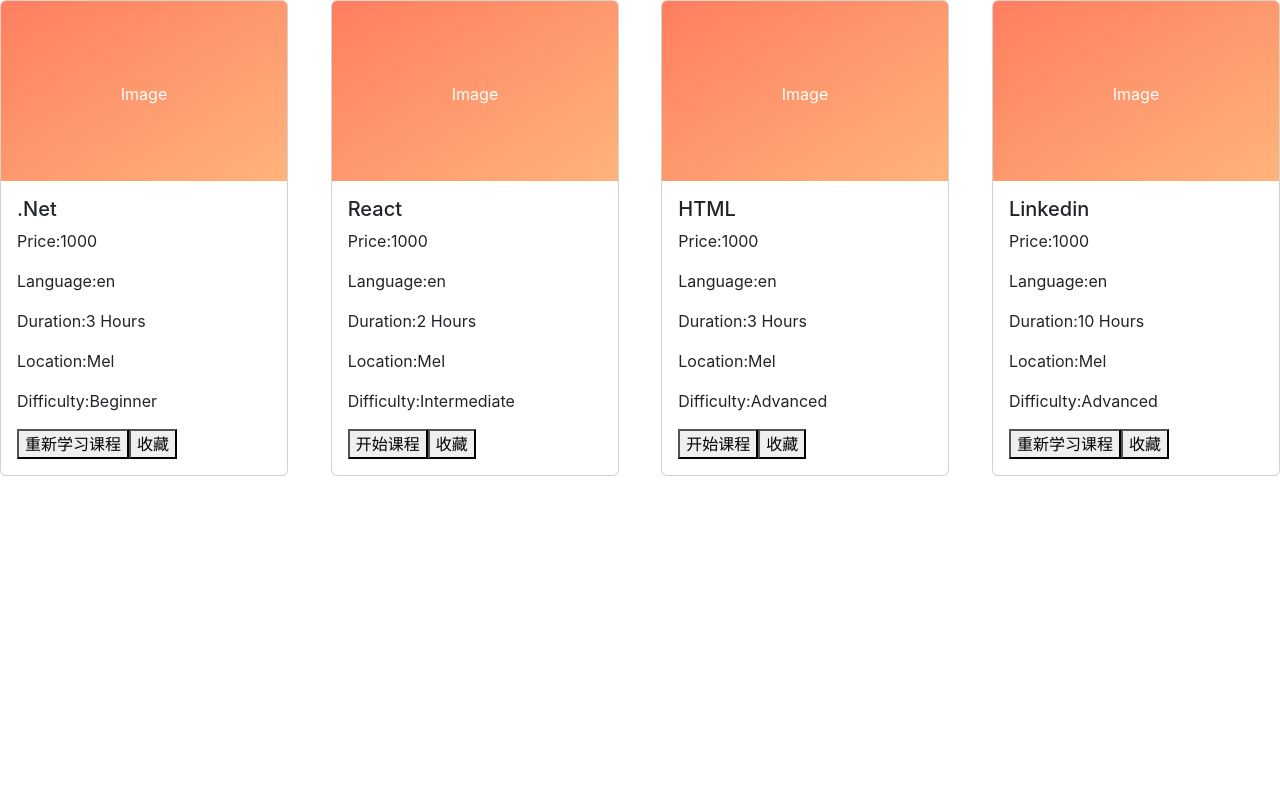
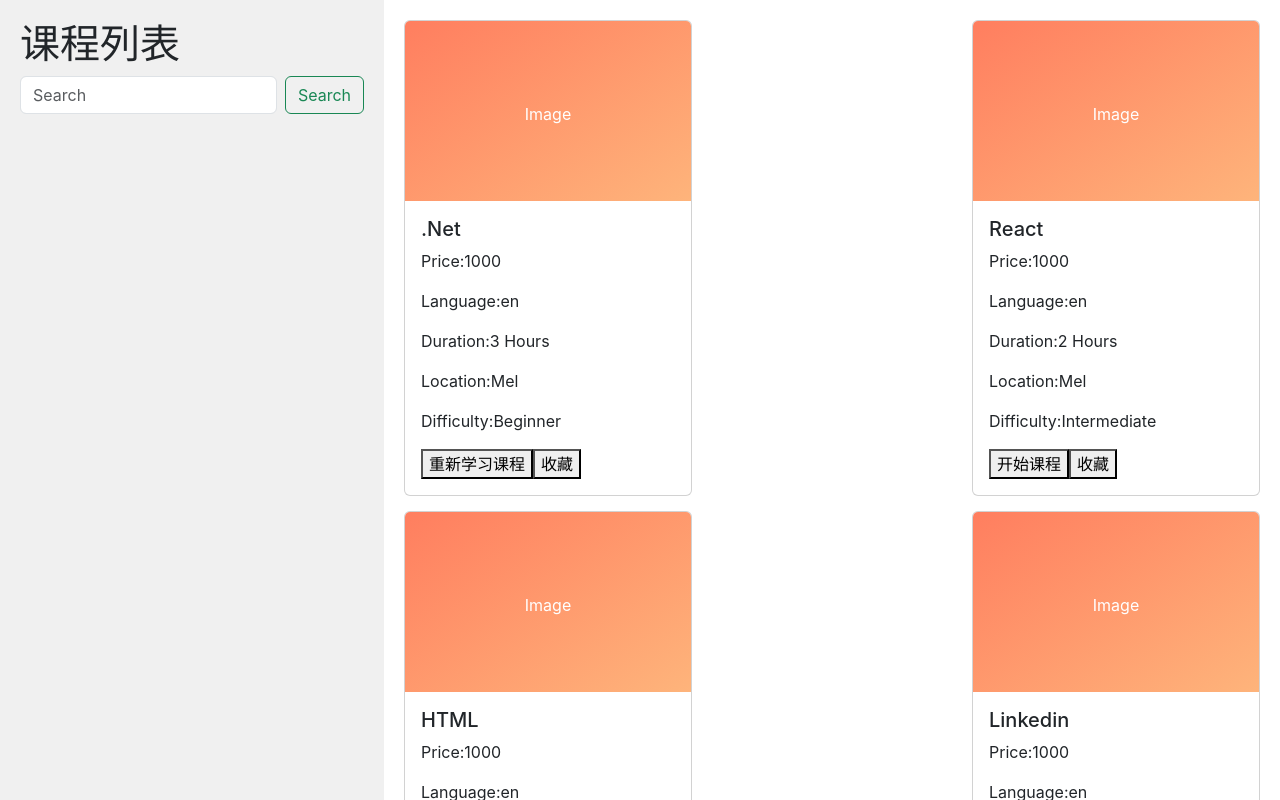
Before and after one commit to changzzzzz/JR-react-app-16, a React (Create React App) app: page / in a window 1280 px wide. Shown: the top 800 px of the page. Built offline with nearby package versions, Linux system fonts and the light colour scheme.

Commit message:
Implement Search Functionality

```diff
--- a/src/App.js
+++ b/src/App.js
@@ -1,88 +1,132 @@
-import logo from './logo.svg';
-import './App.scss';
+import logo from "./logo.svg";
+import "./App.scss";
 import { useState } from "react";
-import CourseCard from './component/course-card';
+import CourseCard from "./component/course-card";
 
 function App() {
-
-  const [cardList,setCardList] = useState([
-
+  const [cardList, setCardList] = useState([
     {
-        id:1,
-        title:".Net",
-        price:1000,
-        language:"en",
-        duration:"3 Hours",
-        location:"Mel",
-        recentAdded:false,
-        difficulty:"Beginner",
-        isCompleted:true
+      id: 1,
+      title: ".Net",
+      price: 1000,
+      language: "en",
+      duration: "3 Hours",
+      location: "Mel",
+      recentAdded: false,
+      difficulty: "Beginner",
+      isCompleted: true,
     },
     {
-        id:2,
-        title:"React",
-        price:1000,
-        language:"en",
-        duration:"2 Hours",
-        location:"Mel",
-        recentAdded:true,
-        difficulty:"Intermediate",
-        isCompleted:false
+      id: 2,
+      title: "React",
+      price: 1000,
+      language: "en",
+      duration: "2 Hours",
+      location: "Mel",
+      recentAdded: true,
+      difficulty: "Intermediate",
+      isCompleted: false,
     },
     {
-        id:3,
-        title:"HTML",
-        price:1000,
-        language:"en",
-        duration:"3 Hours",
-        location:"Mel",
-        recentAdded:false,
+      id: 3,
+      title: "HTML",
+      price: 1000,
+      language: "en",
+      duration: "3 Hours",
+      location: "Mel",
+      recentAdded: false,
       difficulty: "Advanced",
-        isCompleted:false
+      isCompleted: false,
     },
     {
-        id:4,
-        title:"Linkedin",
-        price:1000,
-        language:"en",
-        duration:"10 Hours",
-        location:"Mel",
-        recentAdded:true,
-        difficulty:"Advanced",
-        isCompleted:true
+      id: 4,
+      title: "Linkedin",
+      price: 1000,
+      language: "en",
+      duration: "10 Hours",
+      location: "Mel",
+      recentAdded: true,
+      difficulty: "Advanced",
+      isCompleted: true,
     },
+  ]);
 
-])
+  const [searchTerm, setSearchTerm] = useState("");
+  const handleSearchChange = (event) => {
+    setSearchTerm(event.target.value);
+  };
 
-
+  // 根据搜索关键字过滤课程列表
+  const filteredCards = cardList.filter(
+    (item) => item.title.toLowerCase().includes(searchTerm.toLowerCase()) // 忽略大小写
+  );
 
   return (
     <div className="App">
+      <div className="main-container">
+        <div className="sidebar">
+          {/* 可以添加侧边栏的内容 */}
+          <h1>课程列表</h1>
+          <form
+            class="d-flex"
+            role="search"
+            onSubmit={(e) => e.preventDefault()}
+          >
+            <input
+              class="form-control me-2"
+              type="search"
+              placeholder="Search"
+              aria-label="Search"
+              value={searchTerm}
+              onChange={handleSearchChange} // 监听输入变化
+            ></input>
+
+            <button class="btn btn-outline-success" type="submit">
+              Search
+            </button>
+          </form>
+        </div>
+
         <div className="card-container">
           {
-          cardList.map(
-            item => {
-              return(
-                <CourseCard title={item.title}
+            // cardList.map(
+            //   item => {
+            //     return(
+            //       <CourseCard title={item.title}
+            //       price={item.price}
+            //       language={item.language}
+            //       duration={item.duration}
+            //       location={item.location}
+            //       recentAdded={item.recentAdded}
+            //       difficulty={item.difficulty}
+            //       isCompleted={item.isCompleted}></CourseCard>
+            //     )
+            //   }
+            // )
+
+            // assignment 3
+            filteredCards.length > 0 ? (
+              filteredCards.map((item) => (
+                <CourseCard
+                  key={item.title}
+                  title={item.title}
                   price={item.price}
                   language={item.language}
                   duration={item.duration}
                   location={item.location}
                   recentAdded={item.recentAdded}
                   difficulty={item.difficulty}
-                isCompleted={item.isCompleted}></CourseCard>
+                  isCompleted={item.isCompleted}
+                />
+              ))
+            ) : (
+              <p>没有找到匹配的课程</p>
             )
           }
-          )
-
-        }
-
         </div>
-
+      </div>
     </div>
   );
 }
 
-
-
 export default App;
--- a/src/App.scss
+++ b/src/App.scss
@@ -12,7 +12,16 @@
     monospace;
 }
 
+.main-container {
+  display: flex;
+  height: 100vh; /* 页面高度占满整个视口 */
+}
+
 .card-container{
+  width: 70%;
+  padding: 20px; /* 内边距 */
+  background-color: #ffffff; /* 设置背景色 */
+
   display:flex;
   align-items: center;
   justify-content: space-between;
@@ -22,6 +31,11 @@
     width: 1.8rem;
     min-width: 250px;
     margin-bottom: 15px;
+  }
 }
 
+.sidebar {
+  width: 30%;
+  background-color: #f0f0f0; /* 给左侧设置背景色 */
+  padding: 20px; /* 内边距 */
 }
```
Also changed, not shown: src/component/course-card/index.jsx (line endings or trailing spaces). Lines whose indentation alone changed are shown as unchanged.
